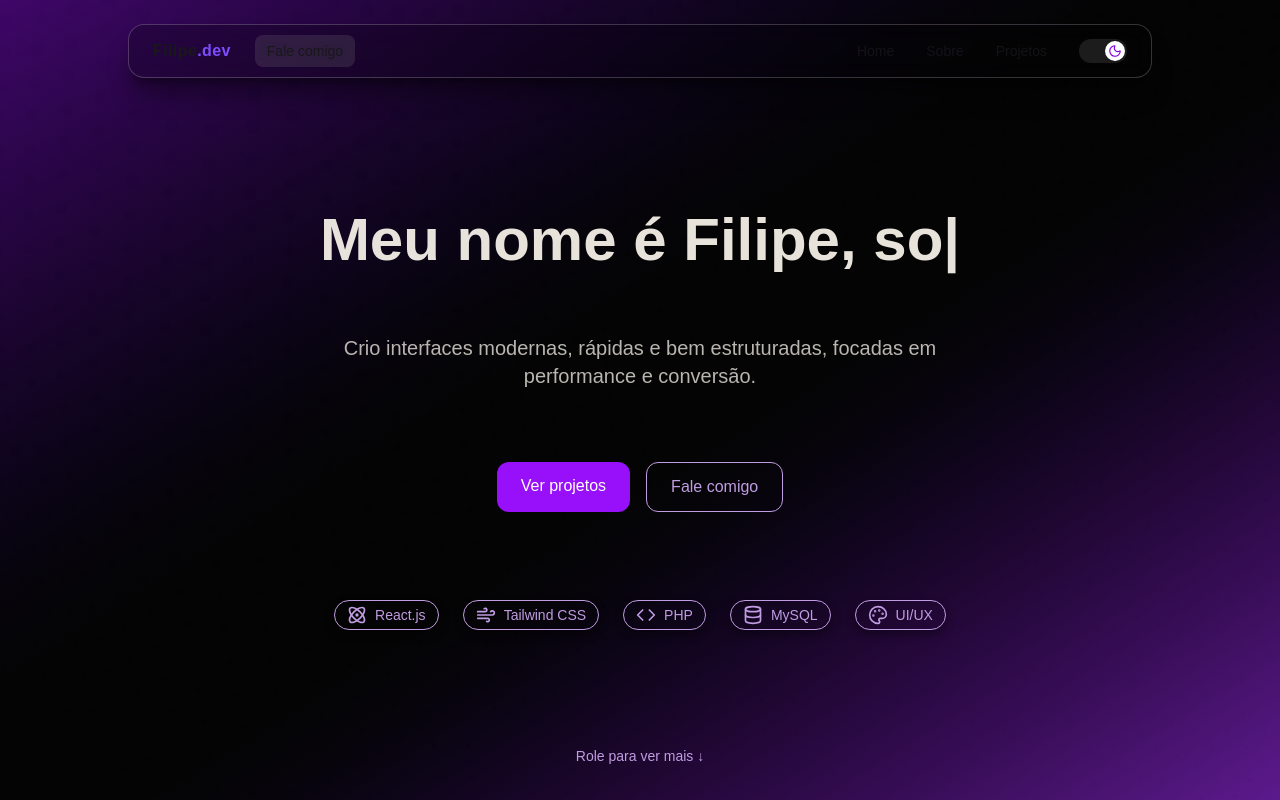
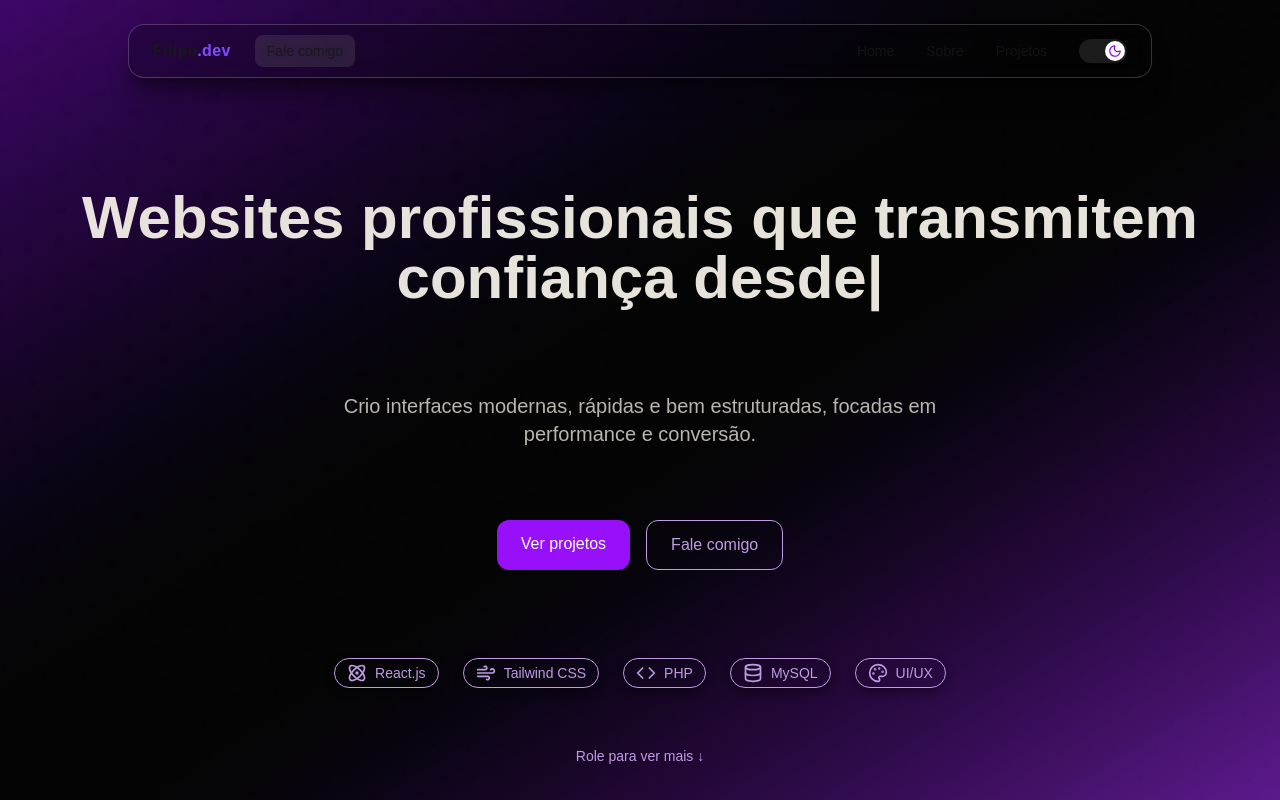
Before and after one commit to FilipeBPDev/portfolio-v2, a React (Vite) app: page / in a window 1280 px wide. Shown: the top 800 px of the page. Built offline with nearby package versions, Linux system fonts and the light colour scheme.

Commit message:
fix(hero): adjust typed effection dimensions and update h1

```diff
--- a/src/components/Hero.jsx
+++ b/src/components/Hero.jsx
@@ -37,19 +37,21 @@ export default function Hero() {
 
       {/* Conteúdo */}
       <div className="mt-10 relative gap-6 z-10 flex flex-col items-center text-center px-6">
+        <div className="min-h-[9rem] md:min-h-[12rem] max-w-7xl w-full flex items-center justify-center">
           <h1 className="text-4xl md:text-6xl font-bold">
             {" "}
             <ReactTyped
               strings={[
-              "Meu nome é Filipe, sou Desenvolvedor Web",
-              "Construo interfaces modernas e escaláveis",
+                "Websites profissionais que transmitem confiança desde o primeiro acesso",
+                "Design moderno, código bem estruturado e foco total na experiência",
               ]}
-            typeSpeed={85}
+              typeSpeed={100}
               backSpeed={60}
               loop
             />{" "}
           </h1>
-        <p className="mt-10 max-w-2xl text-lg md:text-xl opacity-80">
+        </div>
+        <p className="mt-6 max-w-2xl text-lg md:text-xl opacity-80">
           Crio interfaces modernas, rápidas e bem estruturadas, focadas em
           performance e conversão.
         </p>
```
Lines whose indentation alone changed are shown as unchanged.
